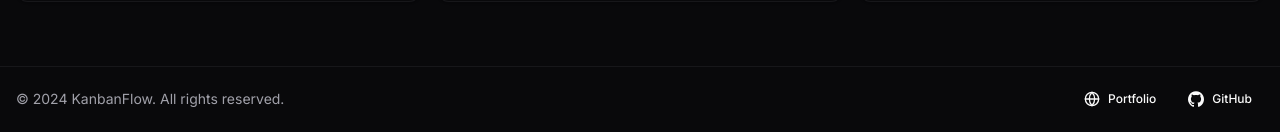
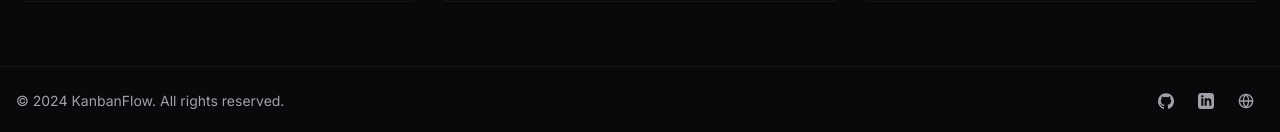
Before and after one commit to m-elagamy/kanbanflow, a Next.js app: page / in a window 1280 px wide. Shown: the part 1034-1166 px from the top of the page. Built offline with nearby package versions, Linux system fonts and the light colour scheme.

Commit message:
chore: add linkedin

```diff
--- a/src/app/layout.tsx
+++ b/src/app/layout.tsx
@@ -48,7 +48,9 @@ export default function RootLayout({
 }>) {
   return (
     <html lang="en" suppressHydrationWarning>
-      <body className={`${inter.variable} font-sans antialiased`}>
+      <body
+        className={`${inter.variable} flex min-h-dvh flex-col font-sans antialiased`}
+      >
         <ThemeProvider
           attribute="class"
           defaultTheme="dark"
--- a/src/app/not-found.tsx
+++ b/src/app/not-found.tsx
@@ -46,7 +46,8 @@ export default function NotFound() {
         </CardHeader>
         <CardContent>
           <p className="text-center text-muted-foreground">
-            We apologize, the page you're looking for doesn't exist.
+            We apologize&nbsp; the page you&apos;re looking for doesn&apos;t
+            exist.
           </p>
         </CardContent>
         <CardFooter className="items-center justify-center gap-4">
--- a/src/app/page.tsx
+++ b/src/app/page.tsx
@@ -6,7 +6,7 @@ const LandingPage = () => {
   return (
     <>
       <Header />
-      <main className="relative z-[1] overflow-hidden">
+      <main className="flex-grow">
         <Landing />
       </main>
       <Footer />
--- a/src/components/layout/footer/data.ts
+++ b/src/components/layout/footer/data.ts
@@ -3,15 +3,20 @@ import { Globe } from "lucide-react";
 
 const links = [
   {
+    href: "https://github.com/Mahmoud-Elagamy/",
+    icon: Icons.gitHub,
+    label: "GitHub",
+  },
+  {
+    href: "https://www.linkedin.com/in/mahmoudelagamy/",
+    icon: Icons.linkedIn,
+    label: "LinkedIn",
+  },
+  {
     href: "https://agamy.netlify.app",
     icon: Globe,
     label: "Portfolio",
   },
-  {
-    href: "https://github.com/Mahmoud-Elagamy/kanban-app",
-    icon: Icons.gitHub,
-    label: "GitHub",
-  },
 ];
 
 export { links };
--- a/src/components/layout/footer/index.tsx
+++ b/src/components/layout/footer/index.tsx
@@ -1,37 +1,37 @@
 import { Button } from "@/components/ui/button";
 import { links } from "./data";
 
-const Footer = () => {
 const currentYear = new Date().getFullYear();
 
+const Footer = () => {
   return (
-    <footer className="border-t py-4 text-center">
+    <footer className="border-t py-4 text-center" role="contentinfo">
       <div className="container">
         <div className="flex flex-col justify-center gap-4 md:flex-row md:items-center md:justify-between">
           <p className="text-sm text-muted-foreground">
             © {currentYear} KanbanFlow. All rights reserved.
           </p>
-          <div className="flex items-center justify-center gap-2">
-            {links.map((link) => {
+          <div className="flex items-center gap-1">
+            {links.map((link, index) => {
               const Icon = link.icon;
               return (
-                <div key={link.label}>
                 <Button
-                    className="text-foreground"
+                  className="text-muted-foreground transition-colors hover:text-primary/80"
                   variant="link"
-                    size="sm"
+                  size="icon"
                   asChild
+                  key={index}
                 >
                   <a
                     href={link.href}
                     target="_blank"
                     rel="noopener noreferrer"
+                    aria-label={link.label}
                   >
                     <Icon />
-                      <span className="font-medium">{link.label}</span>
+                    <span className="sr-only">{link.label}</span>
                   </a>
                 </Button>
-                </div>
               );
             })}
           </div>
--- a/src/components/ui/icons.tsx
+++ b/src/components/ui/icons.tsx
@@ -18,4 +18,13 @@ export const Icons = {
       />
     </svg>
   ),
+
+  linkedIn: (props: IconProps) => (
+    <svg viewBox="0 0 24 24" {...props}>
+      <path
+        fill="currentColor"
+        d="M19 0H5a5 5 0 00-5 5v14a5 5 0 005 5h14a5 5 0 005-5V5a5 5 0 00-5-5zM8 19H5V8h3v11zM6.5 6.732c-.966 0-1.75-.79-1.75-1.764s.784-1.764 1.75-1.764 1.75.79 1.75 1.764-.784 1.764-1.75 1.764zM20 19h-3v-5.604c0-3.368-4-3.113-4 0V19h-3V8h3v1.765c1.396-2.586 7-2.777 7 2.476V19z"
+      />
+    </svg>
+  ),
 };
```
Lines whose indentation alone changed are shown as unchanged.
